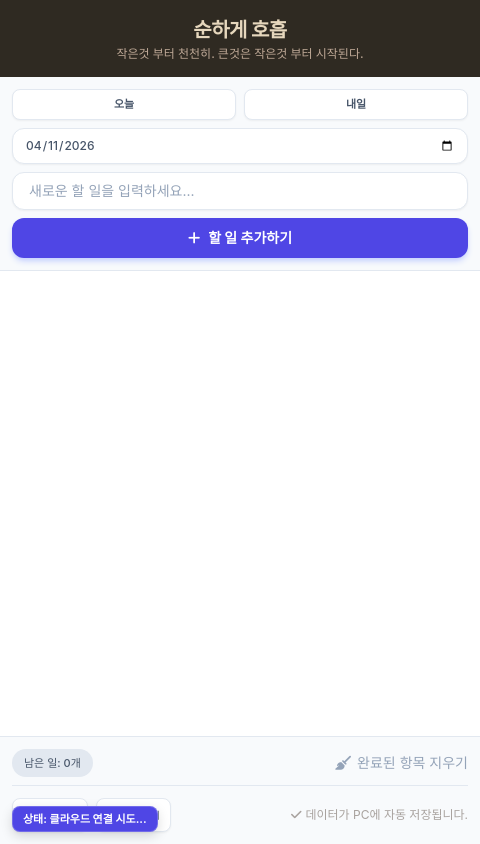
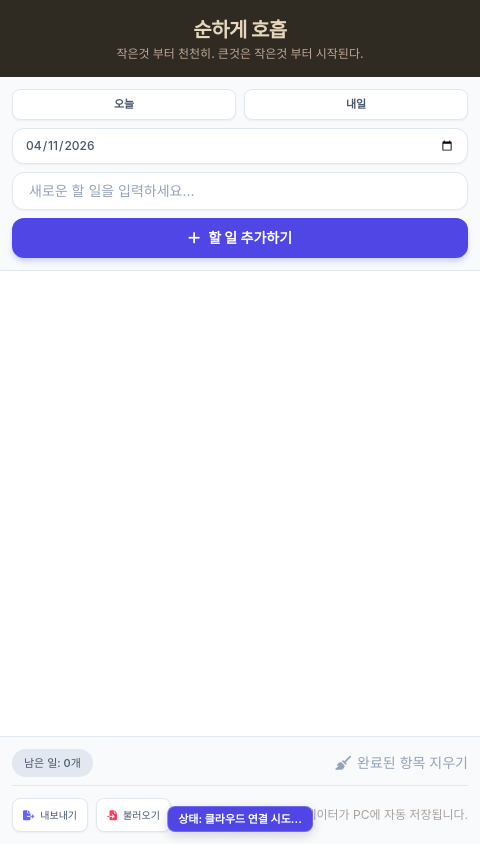
Before and after one commit to ksjuurl/today-flow-todo, an Electron app: page index.html in a window 480 px wide. Drawn offline with nearby package versions, Linux system fonts and the light colour scheme; no server answers; a web font is replaced by a local one.

Commit message:
메시지 가운데

```diff
--- a/index.html
+++ b/index.html
@@ -21,7 +21,8 @@
         #syncStatusIndicator {
             position: fixed;
             bottom: 12px;
-            left: 12px;
+            left: 50%;
+            transform: translateX(-50%);
             z-index: 9999;
             font-size: 11px;
             padding: 4px 10px;
```
